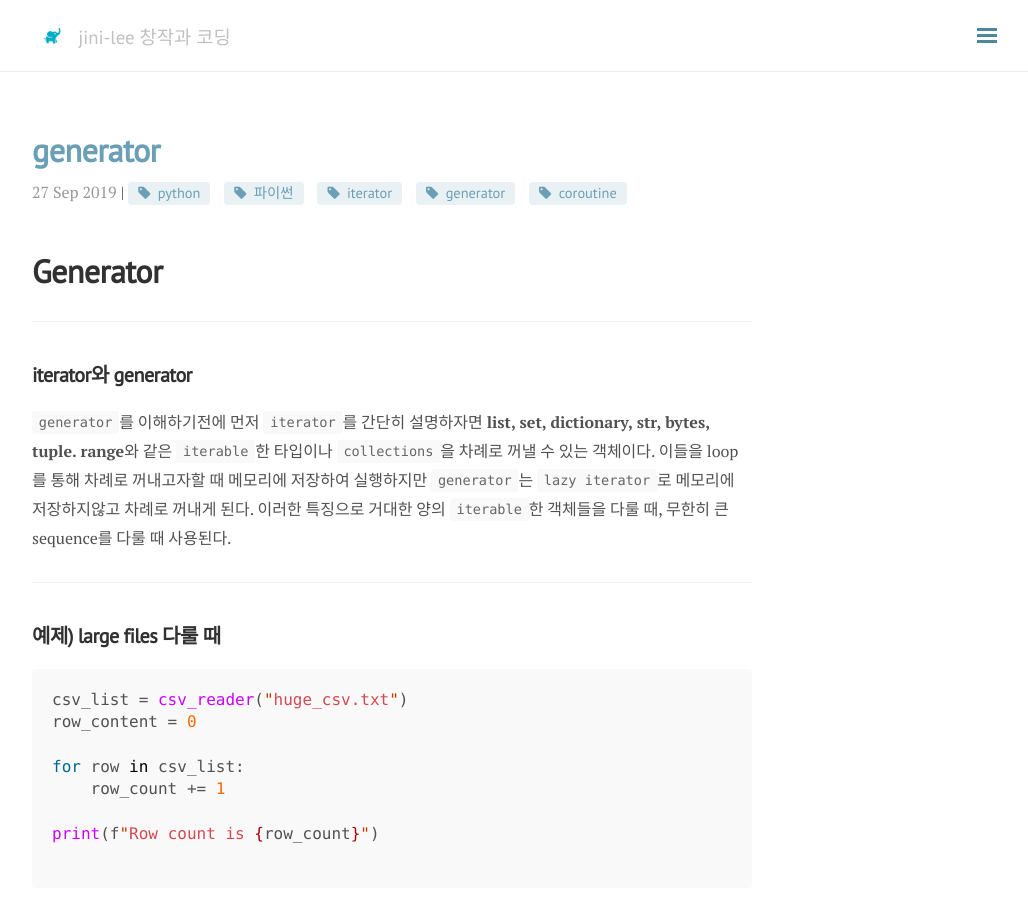
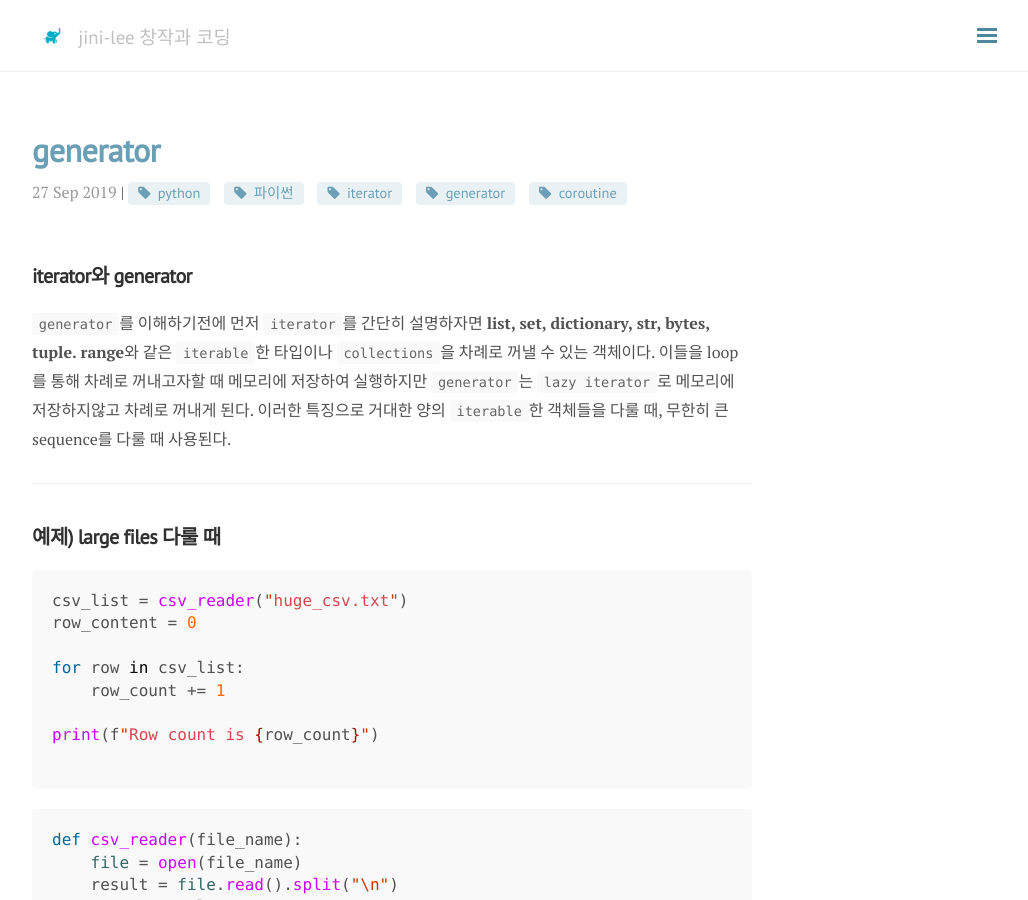
Before and after one commit to jini-lee/jini-lee.github.com, a Jekyll site: the page built from _posts/python/2019-09-27-generator.md, in a window 1280 px wide and 900 px high. Shown: the whole window, without its empty margins (248-1276 px from the left). Built offline with Jekyll 4.4.1, drawn with Linux system fonts in a browser that asks for light colours; nearby versions of some CDN libraries; comment, search, counter and statistics services are not loaded.

Commit message:
Update 2019-09-27-generator.md

```diff
--- a/_posts/python/2019-09-27-generator.md
+++ b/_posts/python/2019-09-27-generator.md
@@ -6,8 +6,6 @@ tags: [python, 파이썬, iterator, generator, coroutine]
 comments: true
 ---
 
-# Generator
----
 ## iterator와 generator
 `generator`를 이해하기전에 먼저 `iterator`를 간단히 설명하자면 <b>list, set, dictionary, str, bytes, tuple. range</b>와 같은 `iterable`한 타입이나 `collections`을 차례로 꺼낼 수 있는 객체이다. 이들을 loop를 통해 차례로 꺼내고자할 때 메모리에 저장하여 실행하지만 `generator`는 `lazy iterator`로 메모리에 저장하지않고 차례로 꺼내게 된다. 이러한 특징으로 거대한 양의 `iterable`한 객체들을 다룰 때, 무한히 큰 sequence를 다룰 때 사용된다.
 
```
